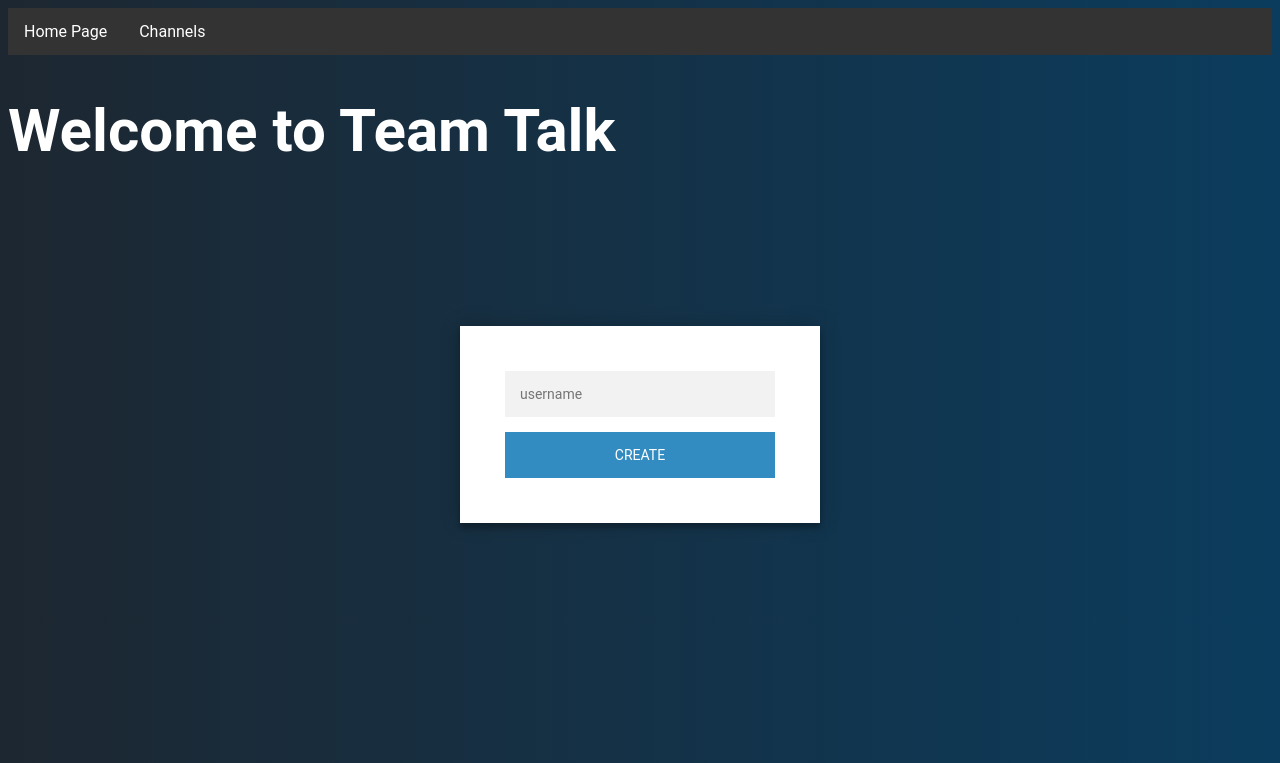
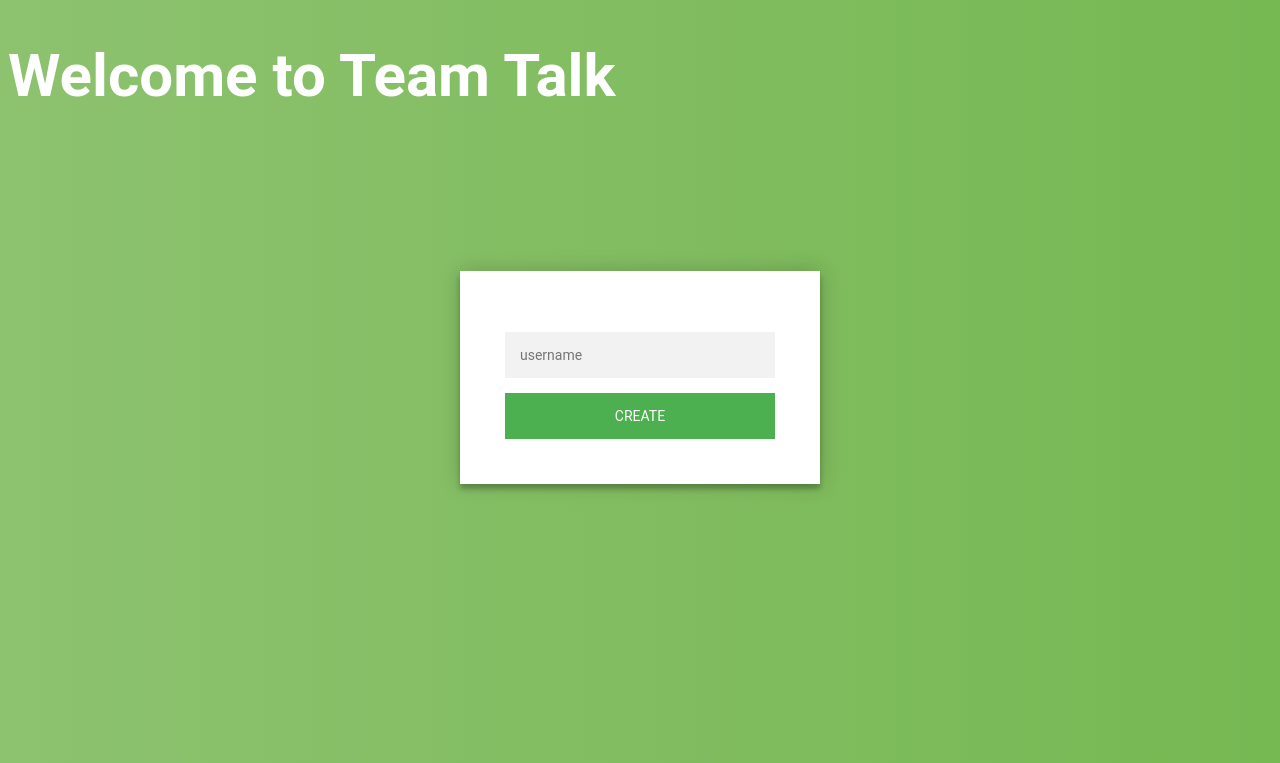
Before and after one commit to vinicius0197/teamtalk, a Flask app: page / in a window 1280 px wide. Shown: the top 763 px of the page. Run offline with Flask 2, Linux system fonts and the light colour scheme.

Commit message:
Added channel creation functionality

```diff
--- a/application.py
+++ b/application.py
@@ -1,13 +1,56 @@
 import os
 
-from flask import Flask, render_template
+from flask import Flask, render_template, request, redirect, url_for
 from flask_socketio import SocketIO, emit
 
 app = Flask(__name__)
 app.config["SECRET_KEY"] = os.getenv("SECRET_KEY")
 socketio = SocketIO(app)
 
+# Global variables
+user_list = []
+channel_list = []
+messages = []
 
 @app.route("/")
 def index():
     return render_template("index.html")
+
+@app.route("/registration", methods=['POST'])
+def registration():
+    """ Redirects user to channel creation """
+
+    uname = request.form.get("username")
+    if uname not in user_list:
+        user_list.append(uname)
+    else:
+        message = "This username is taken"
+        return render_template("index.html", message=message)
+    return render_template("create_channel.html")
+
+@app.route("/create_channel", methods=['POST'])
+def create_channel():
+    """ Let user create a new channel """
+
+    channel = request.form.get("channel_name")
+    if channel not in channel_list:
+        channel_list.append(channel)
+    else:
+        message = "This channel already exists"
+        return render_template("create_channel.html", message=message)
+    return redirect(url_for('channels'))
+
+@app.route("/channels")
+def channels():
+    """ List of created channels """
+
+    return render_template("channel_home.html", channels=channel_list)
+
+@app.route("/message_handler", methods=['POST'])
+def message_handler():
+    """ Handles sending and receiving messages """
+
+    message = request.form.get("message_field")
+    messages.append(message)
+
+    return render_template("channel_home.html", messages=messages)
--- a/static/style.css
+++ b/static/style.css
@@ -1,29 +1,3 @@
-ul {
-	list-style-type: none;
-	margin: 0;
-	padding: 0;
-	overflow: hidden;
-	background-color: #333;
-}
-
-li {
-	float: left;
-}
-
-li a {
-	display: block;
-	color: white;
-	text-align: center;
-	padding: 14px 16px;
-	text-decoration: none;
-}
-
-/* Change the link color to some color */
-
-li a:hover {
-	background-color: #111;
-}
-
 .header-font {
 	font-family: 'Roboto', sans-serif;
 	color: #FFFFFF;
@@ -63,7 +37,7 @@ li a:hover {
 	font-family: "Roboto", sans-serif;
 	text-transform: uppercase;
 	outline: 0;
-	background: #328cc1;
+	background: #4CAF50;
 	width: 100%;
 	border: 0;
 	padding: 15px;
@@ -75,64 +49,66 @@ li a:hover {
 }
 
 .form button:hover,.form button:active,.form button:focus {
-  background: #4b8eb7;
+  background: #43A047;
 }
 
-.form .message {
-  margin: 15px 0 0;
-  color: #b3b3b3;
-  font-size: 12px;
+.channel-nav {
+	height: 100%;
+	width: 160px;
+	position: fixed;
+	z-index: 1;
+	top: 0;
+	left: 0;
+	background-color: #111;
+	overflow-x: hidden;
+	padding-top: 20px;
 }
 
-.form .message a {
-  color: #4CAF50;
-  text-decoration: none;
+.channel-nav a {
+	padding: 8px 8px 8px 32px;
+	text-decoration: none;
+	font-size: 25px;
+	color: #FFFFFF;
+	display: block;
 }
 
-.container {
-  position: relative;
-  z-index: 1;
-  max-width: 300px;
-  margin: 0 auto;
+.messages {
+  border: 1px solid #e4e4e4;
+  padding: 15px;
+  margin-bottom: 15px;
+  background-color: #FFFFFF;
 }
-
-.container:before, .container:after {
-  content: "";
-  display: block;
-  clear: both;
+.messages {
+  flex-shrink: 1;
+  overflow: auto;
 }
-.container .info {
-  margin: 50px auto;
-  text-align: center;
+.message {
+  padding: 5px 0;
 }
-.container .info h1 {
-  margin: 0 0 15px;
-  padding: 0;
-  font-size: 36px;
-  font-weight: 300;
-  color: #1a1a1a;
+.message .member {
+  display: inline-block;
 }
-.container .info span {
-  color: #4d4d4d;
-  font-size: 12px;
+.message-form {
+  display: flex;
+  flex-shrink: 0;
 }
-.container .info span a {
-  color: #000000;
-  text-decoration: none;
+.message-form__input {
+  flex-grow: 1;
+  border: 1px solid #dfdfdf;
+  padding: 10px 15px;
+  font-size: 16px;
 }
-.container .info span .fa {
-  color: #EF3B3A;
+.message-form__button {
+  margin: 10px;
 }
 
 body {
-  background: #0b3c5d; /* fallback for old browsers */
-  background: -webkit-linear-gradient(right, #0b3c5d, #1d2731);
-  background: -moz-linear-gradient(right, #0b3c5d, #1d2731);
-  background: -o-linear-gradient(right, #0b3c5d, #1d2731);
-  background: linear-gradient(to left, #0b3c5d, #1d2731);
+  background: #76b852; /* fallback for old browsers */
+  background: -webkit-linear-gradient(right, #76b852, #8DC26F);
+  background: -moz-linear-gradient(right, #76b852, #8DC26F);
+  background: -o-linear-gradient(right, #76b852, #8DC26F);
+  background: linear-gradient(to left, #76b852, #8DC26F);
   font-family: "Roboto", sans-serif;
   -webkit-font-smoothing: antialiased;
   -moz-osx-font-smoothing: grayscale;
 }
-
-/*#76b852 #8DC26F */
--- a/templates/index.html
+++ b/templates/index.html
@@ -11,7 +11,8 @@
 <!-- Log In Form -->
   <div class="login-page">
     <div class="form">
-      <form class="register-form">
+      <form action="{{ url_for('registration') }}" class="register-form" method="post">
+        <p>{{ message }}</p>
         <input id = "uname" type="text" name="username" placeholder="username">
         <button id="btn">create</button>
       </form>
--- a/templates/layout.html
+++ b/templates/layout.html
@@ -8,12 +8,6 @@
 	{% endblock %}
 </head>
 <body>
-	<ul>
-		<li><a href="#">Home Page</a></li>
-		<li><a href="#">Channels</a></li>
-		<li><a href="#"></a></li>
-		<li><a href="#"></a></li>
-	</ul>
 	{% block body %}
 
 	{% endblock %}
```
Also changed, not shown: static/app.js (+13 -1 lines), templates/channel_home.html (added, +10 -0 lines), templates/create_channel.html (added, +17 -0 lines).
